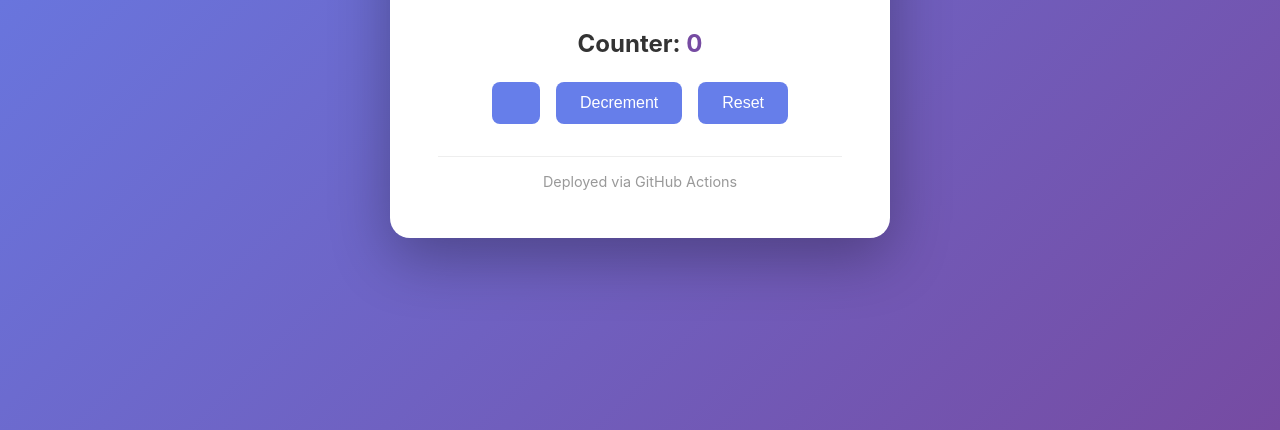
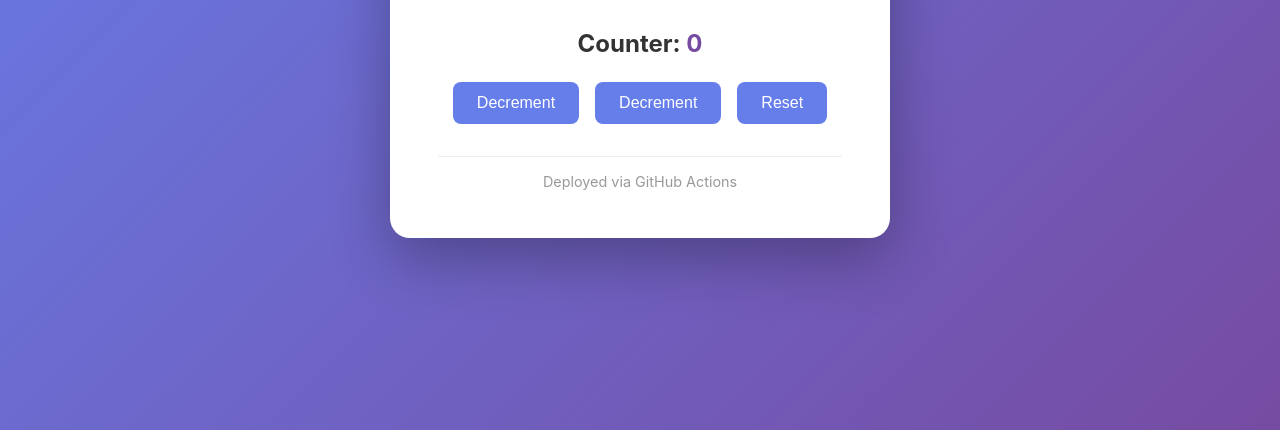
Before and after one commit to shaiky25/demo-web-app, a plain HTML site: page index.html in a window 1280 px wide. Shown: the part 370-800 px from the top of the page. Drawn offline with Linux system fonts and the light colour scheme.

Commit message:
updated button name

```diff
--- a/index.html
+++ b/index.html
@@ -14,7 +14,7 @@
         <div class="counter-section">
             <h2>Counter: <span id="count">0</span></h2>
             <div class="button-group">
-                <button id="increment"></button>
+                <button id="increment">Decrement</button>
                 <button id="decrement">Decrement</button>
                 <button id="reset">Reset</button>
             </div>
```
